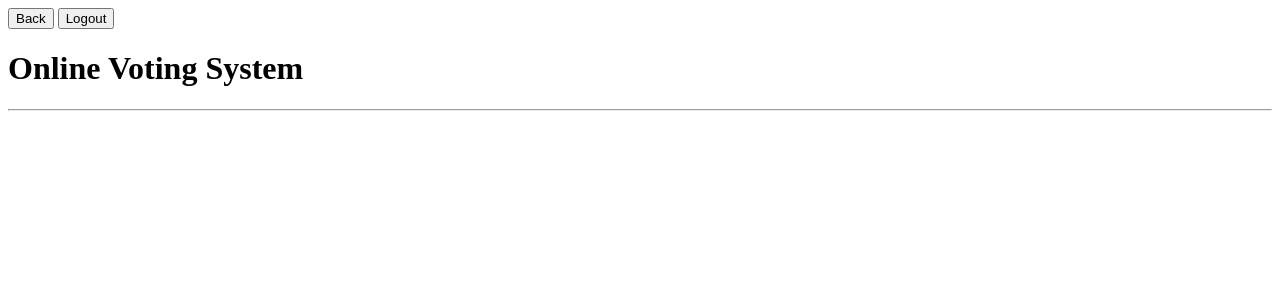
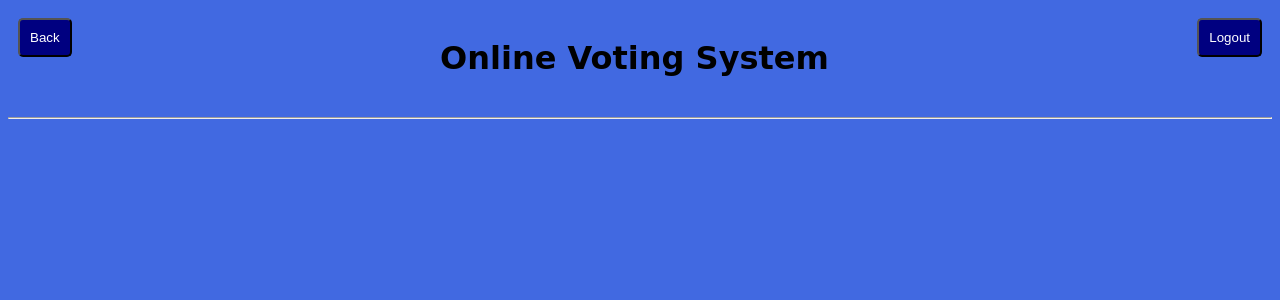
Before and after one commit to AnupamaBalasooriya98/VotingSystem, a PHP site: page /routes/competitor_profile.php in a window 1280 px wide. Shown: the top 300 px of the page. Run offline with PHP 8.4, Linux system fonts and the light colour scheme; the visitor is signed in with stand-in values (Sample User, id 1).

Commit message:
Edit competitor_profile

```diff
--- a/routes/competitor_profile.php
+++ b/routes/competitor_profile.php
@@ -8,11 +8,32 @@
 <html>
   <head>
     <title>Online Voting System - Competitor Profile</title>
+    <link rel="stylesheet" href="../css/stylesheet.css" />
   </head>
   <body>
-        <button>Back</button>
-        <button>Logout</button>
+    <style>
+      #backBtn {
+        padding: 10px;
+        border-radius: 5px;
+        background-color: navy;
+        color: white;
+        float: left;
+      }
+      #logoutBtn {
+        padding: 10px;
+        border-radius: 5px;
+        background-color: navy;
+        color: white;
+        float: right;
+      }
+    </style>
+    <div id="headerSection">
+      <button id="backBtn">Back</button>
+      <button id="logoutBtn">Logout</button>
       <h1>Online Voting System</h1>
-        <hr>
+    </div>
+    <hr />
+    <div id="profile"></div>
+    <div id="group"></div>
   </body>
 </html>
```
Also changed, not shown: api/login.php (+11 -0 lines), routes/competitor_profile.html (deleted). Lines whose indentation alone changed are shown as unchanged.
